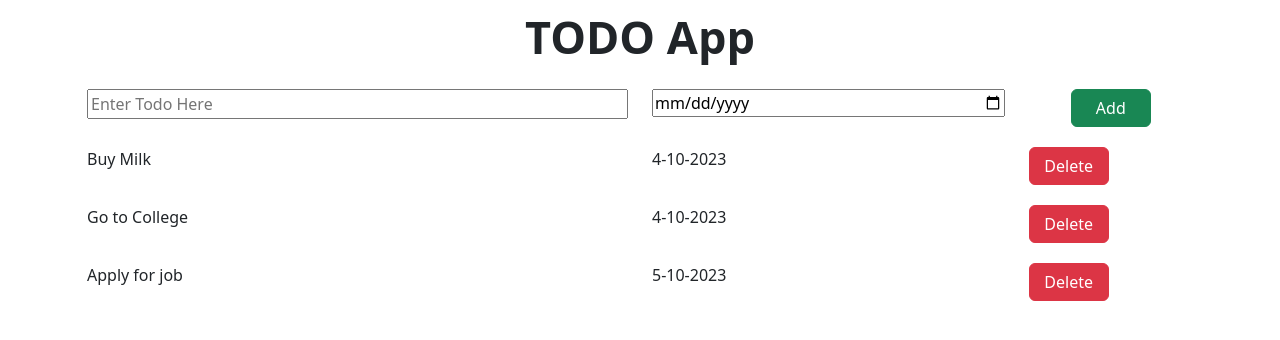
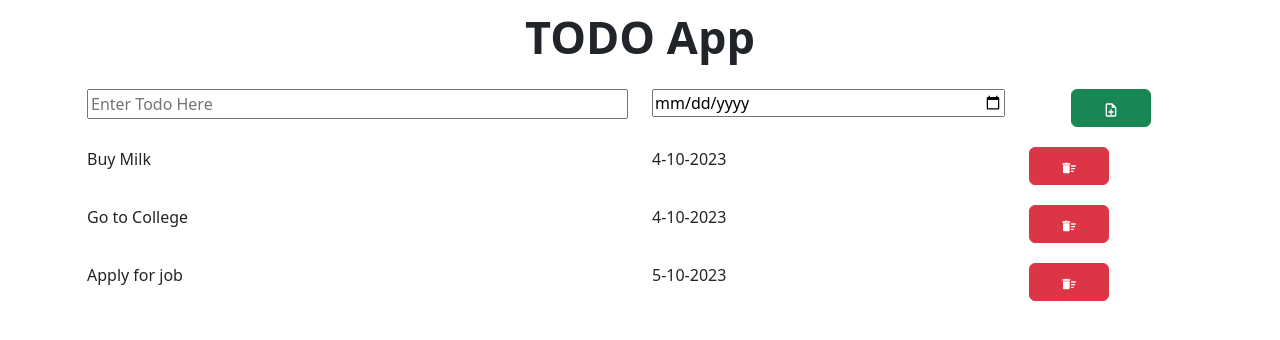
Before and after one commit to Riteshk229/React-and-Redux, a React (Vite) app: page / in a window 1280 px wide. Shown: the top 340 px of the page. Built offline with nearby package versions, Linux system fonts and the light colour scheme.

Commit message:
using react icons

```diff
--- a/package.json
+++ b/package.json
@@ -12,7 +12,8 @@
   "dependencies": {
     "bootstrap": "^5.3.2",
     "react": "^18.2.0",
-    "react-dom": "^18.2.0"
+    "react-dom": "^18.2.0",
+    "react-icons": "^4.12.0"
   },
   "devDependencies": {
     "@types/react": "^18.2.43",
--- a/src/components/AddTodo.jsx
+++ b/src/components/AddTodo.jsx
@@ -1,4 +1,5 @@
 import { useState } from "react";
+import { MdOutlineNoteAdd } from "react-icons/md";
 
 function AddTodo({ addTodo }) {
   const [todoname, setTodoName] = useState("");
@@ -39,7 +40,7 @@ function AddTodo({ addTodo }) {
             className="btn btn-success mButton"
             onClick={handleAddBtnClick}
           >
-            Add
+            <MdOutlineNoteAdd />
           </button>
         </div>
       </div>
--- a/src/components/TodoItem.jsx
+++ b/src/components/TodoItem.jsx
@@ -1,3 +1,4 @@
+import { MdDeleteSweep } from "react-icons/md";
 const TodoItem = ({ todoName, todoDate, deleteTodo }) => {
   return (
     <div className="container">
@@ -10,7 +11,7 @@ const TodoItem = ({ todoName, todoDate, deleteTodo }) => {
             className="btn btn-danger mButton"
             onClick={() => deleteTodo(todoName)}
           >
-            Delete
+            <MdDeleteSweep />
           </button>
         </div>
       </div>
```
Also changed, not shown: 1 other file (tests, documents, lock files or other folders).
